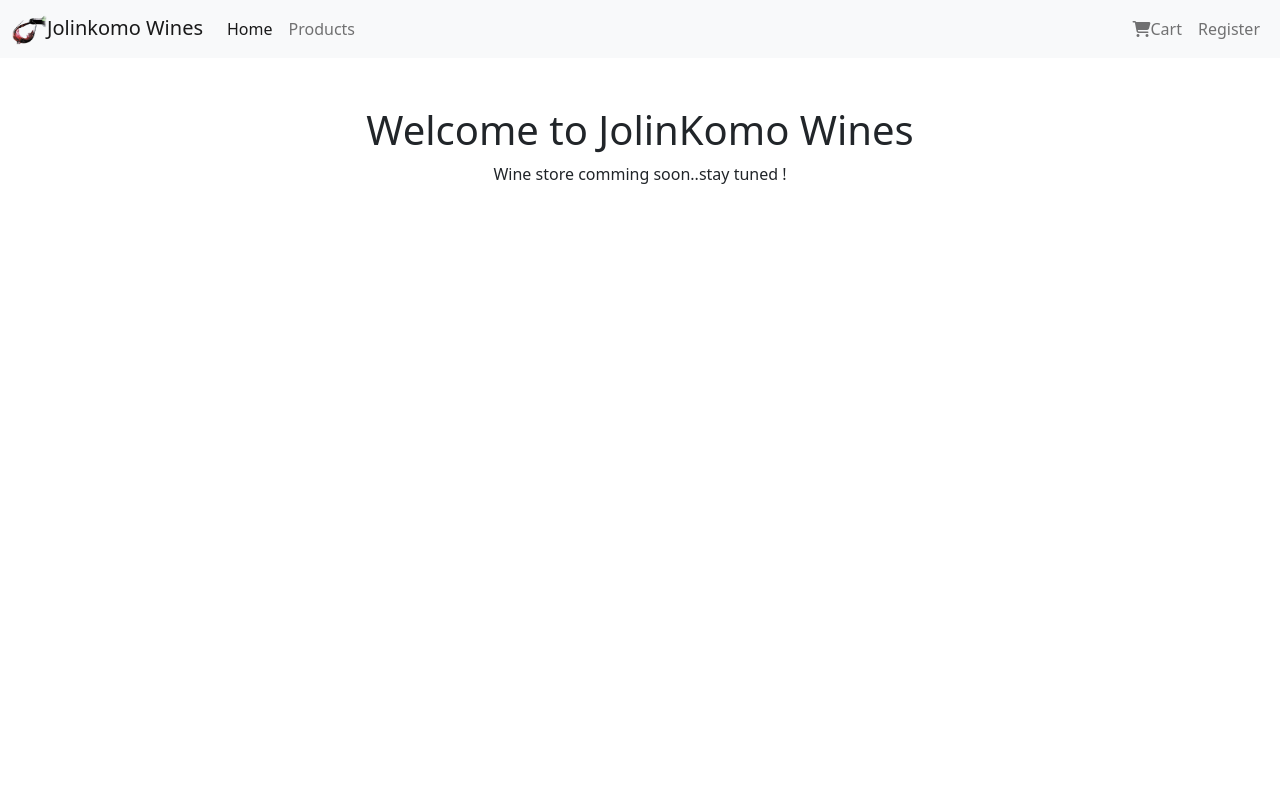
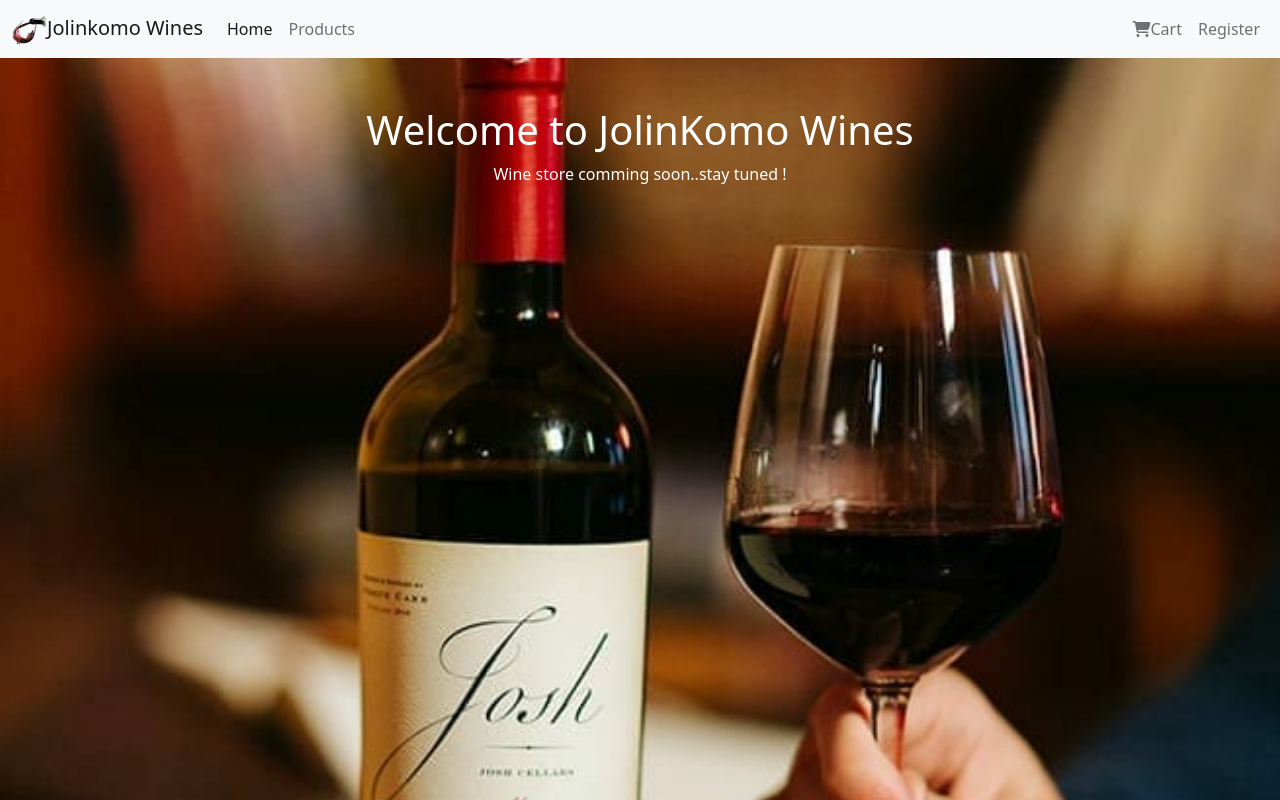
Before and after one commit to AsandahDevs/wine-store, an Angular app: page / in a window 1280 px wide. Built offline with nearby package versions, Linux system fonts and the light colour scheme.

Commit message:
Add background styling for the body element and changed color for all h1 and 'p' elements.

```diff
--- a/src/styles.scss
+++ b/src/styles.scss
@@ -1,2 +1,15 @@
 /* You can add global styles to this file, and also import other style files */
 @import "../node_modules/bootstrap/scss/bootstrap";
+
+
+body{
+    background-image: url('./assets/images/Deutsch-Merlot.jpeg');
+    background-size:  cover;
+    background-repeat: no-repeat;
+    background-attachment: fixed;
+
+}
+
+h1,p{
+    color: white;
+}
```
